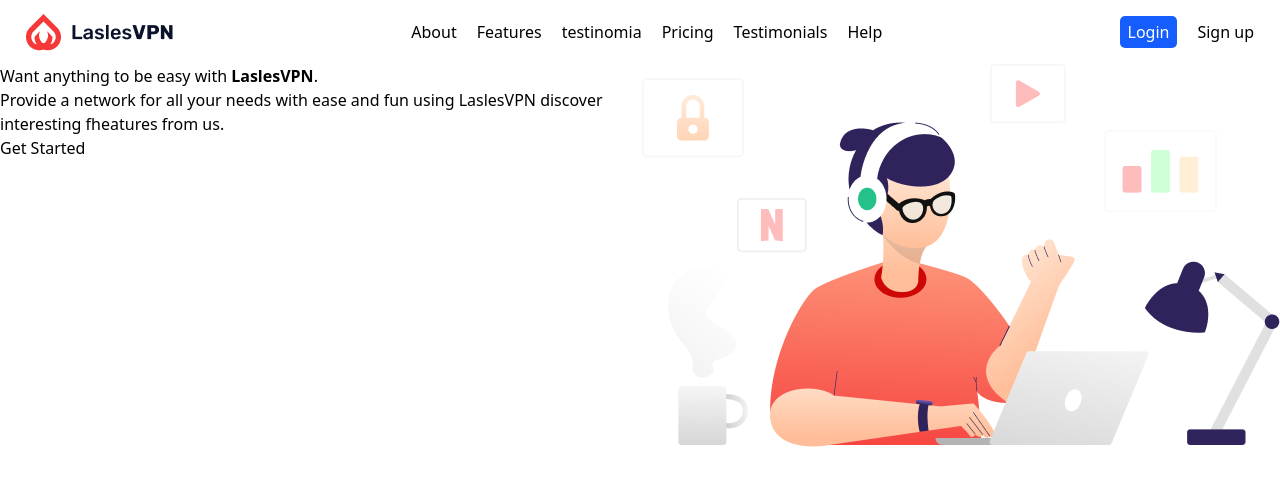
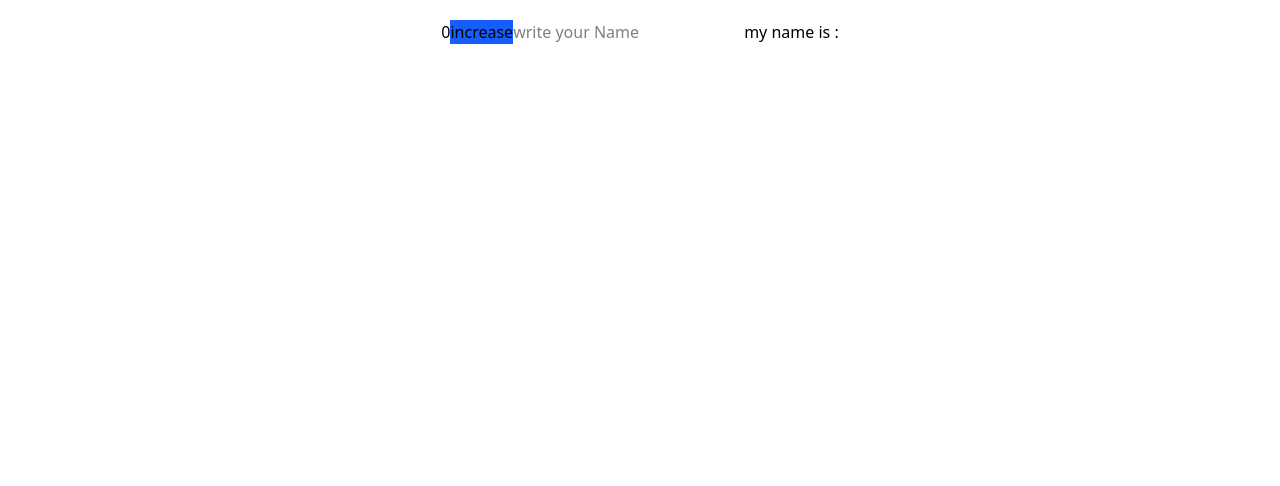
Before and after one commit to Arjunlama2/chaitra_frontend, a React (Vite) app: page / in a window 1280 px wide. Shown: the top 486 px of the page. Built offline with nearby package versions, Linux system fonts and the light colour scheme.

Commit message:
hook useState

```diff
--- a/src/App.jsx
+++ b/src/App.jsx
@@ -16,7 +16,7 @@
     <>
 <Routes>
 <Route path="/" element={ <Home/>}/>
-<Route path="/about" element={<div>This is about page</div>}/>
+{/* <Route path="/about" element={<div>This is about page</div>}/> */}
 </Routes>
 
 
--- a/src/page/home/Home.jsx
+++ b/src/page/home/Home.jsx
@@ -1,14 +1,49 @@
-import React from "react";
-import Header from "../../componet/Header";
-import Hero from "./Hero";
+// hooks
+
+import { useEffect, useState } from "react";
+
+
 
 function Home() {
+ const [data, setData] = useState(0);
+ const [name, setName] = useState("");
+ useEffect(()=>{
+
+ },[])
+
+
+//  it is mustly used as variable
+// if we dont handle states properly
+// Infinity loop
+
+// const increase=()=>{
+// setData(data+1)
+// }
+
+const setUserName=(e)=>{
+  console.log(e.target.value)
+
+  setName(e.target.value)
+
+}
+
+
   return (
-    <div>
-      <Header />
-      <Hero />
+    <div className="text-center mt-5">
+    {
+      data
+    }
+    <button className="bg-blue-600  cursor-pointer" onClick={()=>increase()}>
+      increase
+    </button>
+
+
+    <input onChange={(e)=>setUserName(e) } placeholder="write your Name"/>
+    my name is :{name}
     </div>
   );
 }
 
+
+
 export default Home;
```
